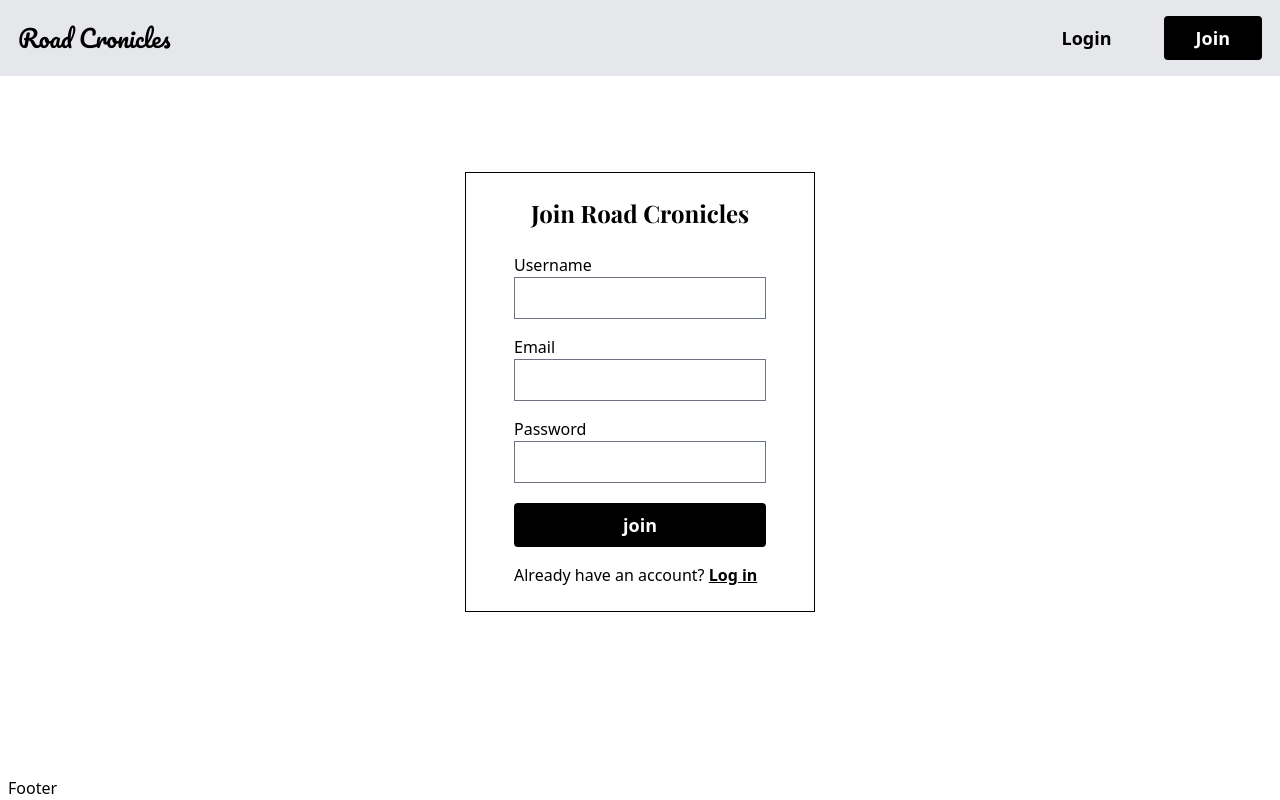
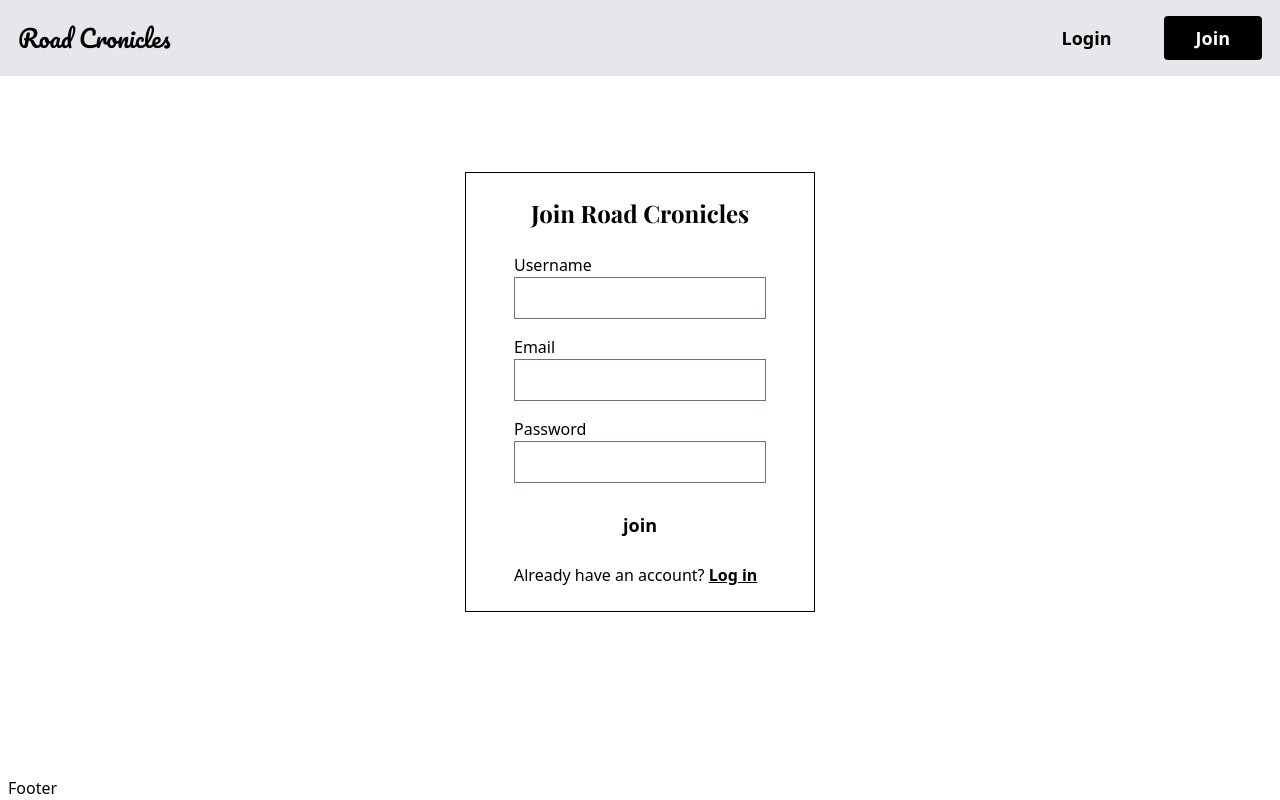
Before and after one commit to Griunvald/travel_app_client, a React (Vite) app in the folder client/: page /join in a window 1280 px wide. Built offline with nearby package versions, Linux system fonts and the light colour scheme.

Commit message:
Change "type" prop to "variant" on a Button component, add "action" prop and connect to a native button type attribute

```diff
--- a/client/src/components/common/Button.jsx
+++ b/client/src/components/common/Button.jsx
@@ -1,8 +1,8 @@
-function Button({ name, type }) {
+function Button({ name, variant, action }) {
   return (
     <button className={`px-8 py-2 text-lg font-semibold rounded
-        ${type === 'primary' ? 'bg-black text-white' :
-                'bg-inherit text-black'}`}>
+        ${variant === 'primary' ? 'bg-black text-white' :
+                'bg-inherit text-black'}`} type={action}>
       {name}
     </button>
   );
```
